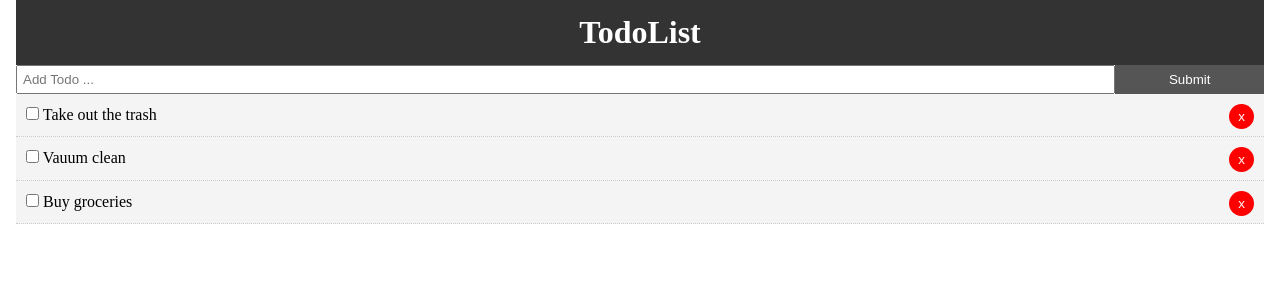
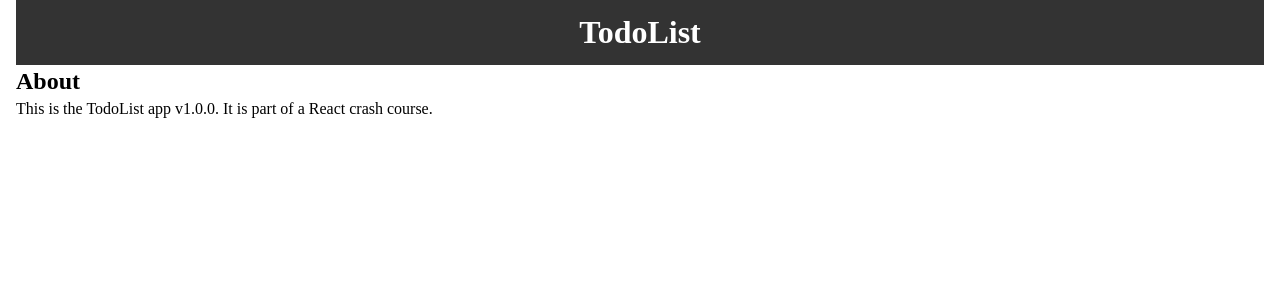
Before and after one commit to repetitioestmaterstudiorum/react-todo-list, a React (Create React App) app: page /about in a window 1280 px wide. Shown: the top 300 px of the page. Built offline with nearby package versions, Linux system fonts and the light colour scheme.

Commit message:
added /about route

```diff
--- a/src/App.js
+++ b/src/App.js
@@ -3,6 +3,8 @@ import { BrowserRouter as Router, Route } from "react-router-dom";
 import Header from "./components/layout/Header";
 import Todos from "./components/Todos";
 import AddTodo from "./components/AddTodo";
+import About from "./components/pages/About";
+
 import uuid from "uuid";
 
 import "./App.css";
@@ -33,7 +35,7 @@ class App extends Component {
         this.setState({
             todos: this.state.todos.map(todo => {
                 if (todo.id === id) {
-                    todo.completed = !todo.completed;
+                    todo.completed = !todo.completed; // toggle bool
                 }
                 return todo;
             })
@@ -63,12 +65,21 @@ class App extends Component {
                 <div className="App">
                     <div className="container">
                         <Header />
-                        <AddTodo addTodo={this.addTodo} />
-                        <Todos
-                            todos={this.state.todos}
-                            markComplete={this.markComplete}
-                            delTodo={this.delTodo}
+                        <Route
+                            exact
+                            path="/"
+                            render={props => (
+                                <React.Fragment>
+                                    <AddTodo addTodo={this.addTodo} />
+                                    <Todos
+                                        todos={this.state.todos}
+                                        markComplete={this.markComplete}
+                                        delTodo={this.delTodo}
+                                    />
+                                </React.Fragment>
+                            )}
                         />
+                        <Route path="/about" component={About} />
                     </div>
                 </div>
             </Router>
--- a/src/components/pages/About.js
+++ b/src/components/pages/About.js
@@ -4,7 +4,7 @@ export default function About() {
     return (
         // instead of using <div> using React.Fragment>
         <React.Fragment>
-            <h1>About</h1>
+            <h2>About</h2>
             <p>
                 This is the TodoList app v1.0.0. It is part of a React crash
                 course.
```
